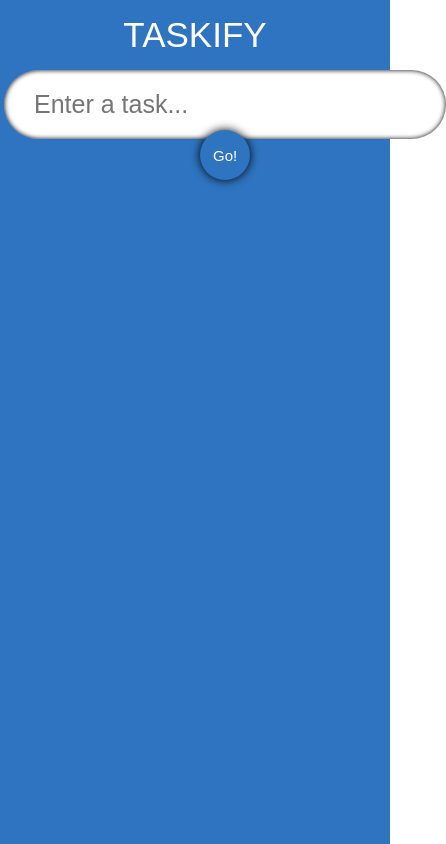
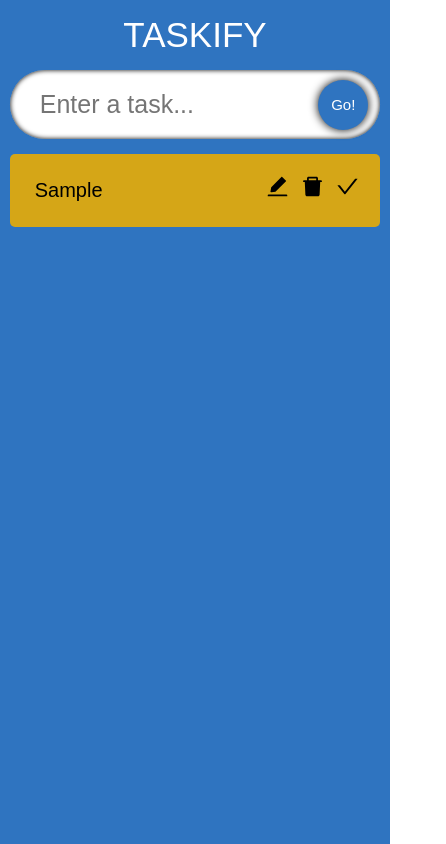
Before and after one commit to Kutsuruk/taskify-app, a React (Create React App) app: page / in a window 390 px wide. Both pictures are taken after typing "Sample" into the empty fields and a click on the button "Go!". Shown: the whole page, 446 px wide, since content can reach past the window. Built offline with nearby package versions, Linux system fonts and the light colour scheme; a web font is replaced by a local one.

Commit message:
Created components for list of todo and single todo item. Use useRef hook for logic in component. Passing different props and make responce styles for every components.

```diff
--- a/package.json
+++ b/package.json
@@ -12,6 +12,7 @@
     "@types/react-dom": "^18.0.0",
     "react": "^18.2.0",
     "react-dom": "^18.2.0",
+    "react-icons": "^4.6.0",
     "react-scripts": "5.0.1",
     "typescript": "^4.4.2",
     "web-vitals": "^2.1.0"
--- a/src/App.tsx
+++ b/src/App.tsx
@@ -12,7 +12,7 @@ const App:FC = () => {
         event.preventDefault()
 
         if (todo)
-            setTodos([...todos, {id: Date.now(), todo: todo, isDone: false}])
+            setTodos([...todos, {id: Date.now(), todoName: todo, isDone: false}])
             setTodo('')
     }
 
@@ -20,7 +20,7 @@ const App:FC = () => {
         <div className='App'>
             <span className="heading">Taskify</span>
             <InputField todo={todo} setTodo={setTodo} handleAdd={handleAdd} />
-            {/*<TodoList />*/}
+            <TodoList todos={todos} setTodos={setTodos} />
         </div>
     );
 }
--- a/src/components/InputField/InputField.tsx
+++ b/src/components/InputField/InputField.tsx
@@ -1,5 +1,5 @@
-import React, {FC, FormEvent} from "react";
-import '../InputField/style.css';
+import React, {FC, FormEvent, useRef} from "react";
+import './style.css';
 
 type InputFieldProps = {
     todo: string,
@@ -8,9 +8,16 @@ type InputFieldProps = {
 }
 
 const InputField:FC<InputFieldProps> = ({todo, setTodo, handleAdd}) => {
+
+    const inputRef = useRef<HTMLInputElement>(null)
+
     return(
-        <form className='input' onSubmit={handleAdd}>
+        <form className='input' onSubmit={(event) => {
+            handleAdd(event)
+            inputRef.current?.blur()
+        }}>
             <input
+                ref={inputRef}
                 type='input'
                 placeholder='Enter a task...'
                 className='inputBox'
--- a/src/components/InputField/style.css
+++ b/src/components/InputField/style.css
@@ -1,4 +1,4 @@
-.inputBox {
+.input {
     display: flex;
     width: 95%;
     position: relative;
@@ -32,8 +32,7 @@
     color: white;
     transition: 0.2s all;
     box-shadow: 0 0 10px black;
-    top: 14%;
-    right: 32.8%;
+    right: 0;
     cursor: pointer;
 }
 
@@ -45,3 +44,9 @@
     transform: scale(0.8);
     box-shadow: 0 0 5px black;
 }
+
+@media (max-width: 700px) {
+    .input {
+        width: 95%;
+    }
+}
--- /dev/null
+++ b/src/components/SingleTodo/SingleTodo.tsx
@@ -0,0 +1,31 @@
+import React, {FC} from "react";
+import './style.css'
+import {Todo} from "../../model";
+import {AiFillDelete, AiFillEdit, AiOutlineCheck} from "react-icons/ai";
+
+type SingleTodoProps = {
+    todo: Todo,
+    todos: Todo[],
+    setTodos: React.Dispatch<React.SetStateAction<Todo[]>>
+}
+
+const SingleTodo:FC<SingleTodoProps> = ({todo, todos, setTodos}) => {
+    return(
+        <form className='todosSingle'>
+            <span className='todosSingleText'>{todo.todoName}</span>
+            <div>
+                <span className='icon'>
+                    <AiFillEdit />
+                </span>
+                <span className='icon'>
+                    <AiFillDelete />
+                </span>
+                <span className='icon'>
+                    <AiOutlineCheck />
+                </span>
+            </div>
+        </form>
+    )
+}
+
+export default SingleTodo
--- /dev/null
+++ b/src/components/SingleTodo/style.css
@@ -0,0 +1,37 @@
+.todosSingle {
+    display: flex;
+    width: 30%;
+    border-radius: 5px;
+    padding: 20px;
+    margin-top: 15px;
+    background-color: #d5a617;
+}
+
+.todosSingleText {
+    flex: 1;
+    padding: 5px;
+    border: none;
+    font-size: 20px;
+}
+
+.todosSingleText:focus {
+    outline: none;
+}
+
+.icon {
+    margin-left: 10px;
+    font-size: 25px;
+    cursor: pointer;
+}
+
+@media (max-width: 1200px) {
+    .todosSingle {
+        width: 40%;
+    }
+}
+
+@media (max-width: 700px) {
+    .todosSingle {
+        width: 100%;
+    }
+}
--- a/src/components/TodoList/TodoList.tsx
+++ b/src/components/TodoList/TodoList.tsx
@@ -1,14 +1,26 @@
-import {FC} from "react";
-import '../TodoList/style.css';
+import React, {FC} from "react";
+import './style.css';
+import {Todo} from "../../model";
+import SingleTodo from "../SingleTodo/SingleTodo";
 
 type TodoListProps = {
-
+    todos: Todo[],
+    setTodos:  React.Dispatch<React.SetStateAction<Todo[]>>
 }
 
-const TodoList:FC<TodoListProps> = () => {
+const TodoList:FC<TodoListProps> = ({todos, setTodos}) => {
     return(
-        <div>
-
+        <div className='todosListWrapper'>
+            {
+                todos.map(todo => (
+                    <SingleTodo
+                        key={todo.id}
+                        todo={todo}
+                        todos={todos}
+                        setTodos={setTodos}
+                    />
+                ))
+            }
         </div>
     )
 }
--- a/src/components/TodoList/style.css
+++ b/src/components/TodoList/style.css
@@ -0,0 +1,12 @@
+.todosListWrapper {
+    display: flex;
+    justify-content: space-evenly;
+    width: 90%;
+    flex-wrap: wrap;
+}
+
+@media (max-width: 700px) {
+    .todosListWrapper {
+        width: 95%;
+    }
+}
--- a/src/model.ts
+++ b/src/model.ts
@@ -1,5 +1,5 @@
 export interface Todo {
     id: number;
-    todo: string;
+    todoName: string;
     isDone: boolean;
 }
```
Also changed, not shown: 1 other file (tests, documents, lock files or other folders).
